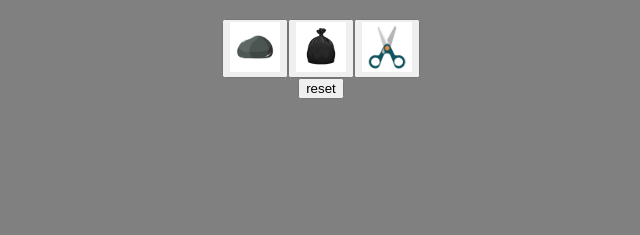
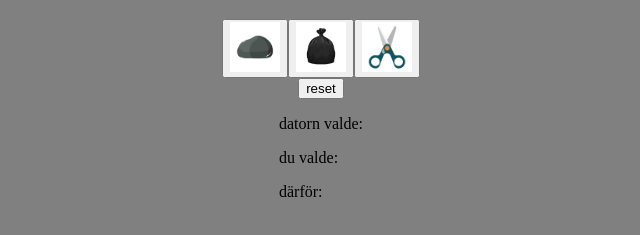
Before and after one commit to shpatjoshi/shpatsspel, a plain HTML site: page index.html in a window 1280 px wide. Shown: the part 93-328 px from the top of the page, without its empty margins (319-959 px from the left). Drawn offline with Linux system fonts and the light colour scheme.

Commit message:
Update index.html

```diff
--- a/index.html
+++ b/index.html
@@ -27,10 +27,16 @@
         <div>
     </div>
         <div id="gamecontent">
-            <input type="text" id="displaydatorndrag" readonly>
+
         </div>
     </div>
-    <div id="output"></div>
+    <div id="output">
+        <div id="displayofthegame">
+            <p>datorn valde:</p>
+            <p> du valde:</p>
+            <p>därför: </p>
+        </div>
+    </div>
 </body>
 <script src="spel.js">
 
```
